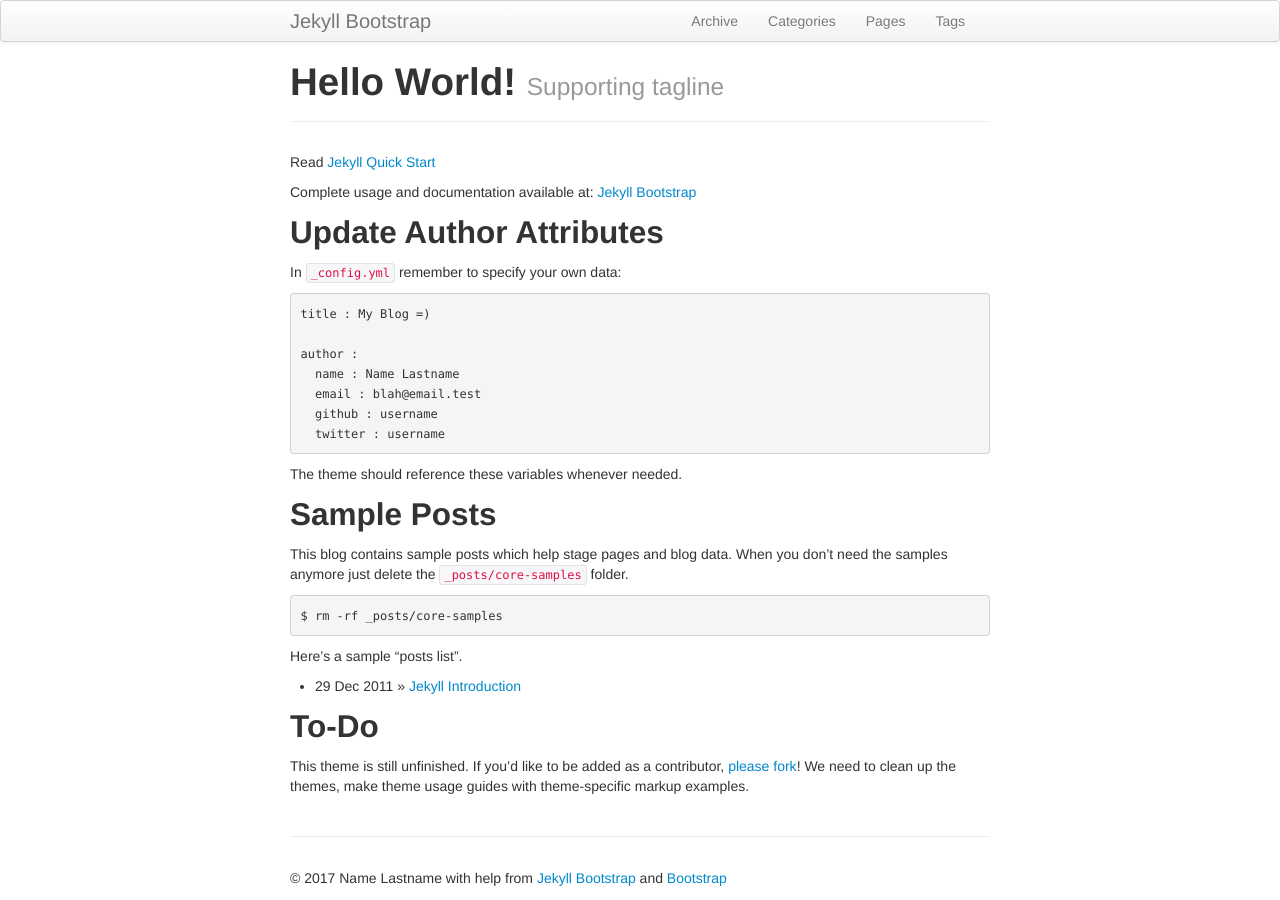
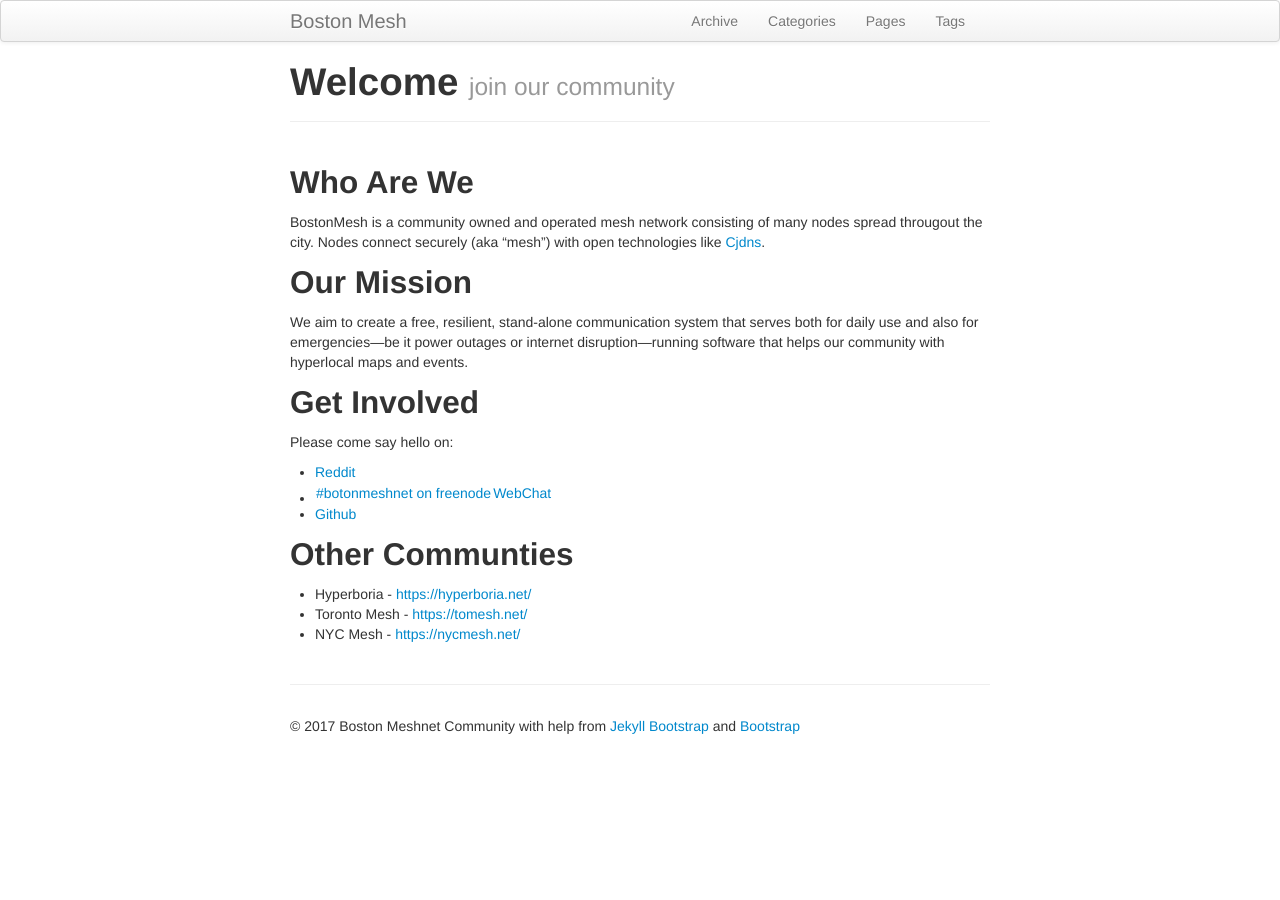
Before and after one commit to bostonmeshnet/bostonmeshnet.github.io, a Jekyll site: the page built from index.md, in a window 1280 px wide. Built offline with Jekyll 4.4.1, drawn with Linux system fonts in a browser that asks for light colours.

Commit message:
a basic set of information to get started

```diff
--- a/_config.yml
+++ b/_config.yml
@@ -8,14 +8,14 @@ highlighter: pygments
 # Themes are encouraged to use these universal variables
 # so be sure to set them if your theme uses them.
 #
-title : Jekyll Bootstrap
-tagline: Site Tagline
+title : Boston Mesh
+tagline: A community network and internet access project.
 author :
-  name : Name Lastname
-  email : blah@email.test
-  github : username
-  twitter : username
-  feedburner : feedname
+  name : Boston Meshnet Community
+  email : hello@bostonmesh.net
+  github : bostonmeshnet
+  # twitter : username
+  # feedburner : feedname
 
 # The production_url is only used when full-domain names are needed
 # such as sitemap.txt
@@ -25,7 +25,7 @@ author :
 # Else if you are pushing to username.github.io, replace with your username.
 # Finally if you are pushing to a GitHub project page, include the project name at the end.
 #
-production_url : http://username.github.io
+production_url : http://bostonmeshnet.github.io
 
 gems: ["jekyll-sitemap"]
 
@@ -82,7 +82,7 @@ JB :
   # Set 'provider' to false to turn commenting off globally.
   #
   comments :
-    provider : disqus
+    provider : false
     disqus :
       short_name : jekyllbootstrap
     livefyre :
@@ -102,7 +102,7 @@ JB :
   # Set 'provider' to false to turn analytics off globally.
   #
   analytics :
-    provider : google
+    provider : false
     gauges :
         site_id : 'SITE ID'
     google :
--- a/index.md
+++ b/index.md
@@ -1,44 +1,28 @@
 ---
 layout: page
-title: Hello World!
-tagline: Supporting tagline
+title: Welcome
+tagline: join our community
 ---
 {% include JB/setup %}
 
-Read [Jekyll Quick Start](http://jekyllbootstrap.com/usage/jekyll-quick-start.html)
+## Who Are We
 
-Complete usage and documentation available at: [Jekyll Bootstrap](http://jekyllbootstrap.com)
+BostonMesh is a community owned and operated mesh network consisting of many nodes spread througout the city. Nodes connect securely (aka "mesh") with open technologies like [Cjdns](https://en.wikipedia.org/wiki/Cjdns).
 
-## Update Author Attributes
+## Our Mission
 
-In `_config.yml` remember to specify your own data:
+We aim to create a free, resilient, stand-alone communication system that serves both for daily use and also for emergencies—be it power outages or internet disruption—running software that helps our community with hyperlocal maps and events.
 
-    title : My Blog =)
+## Get Involved
 
-    author :
-      name : Name Lastname
-      email : blah@email.test
-      github : username
-      twitter : username
+Please come say hello on:
 
-The theme should reference these variables whenever needed.
+* [Reddit](https://www.reddit.com/r/BostonMeshnet/)
+* [#botonmeshnet on freenode](irc://chat.freenode.net/bostonmeshnet) | [WebChat](https://webchat.freenode.net/?channels=bostonmeshnet)
+* [Github](https://github.com/bostonmeshnet)
 
-## Sample Posts
+## Other Communties
 
-This blog contains sample posts which help stage pages and blog data.
-When you don't need the samples anymore just delete the `_posts/core-samples` folder.
-
-    $ rm -rf _posts/core-samples
-
-Here's a sample "posts list".
-
-<ul class="posts">
-  {% for post in site.posts %}
-    <li><span>{{ post.date | date_to_string }}</span> &raquo; <a href="{{ BASE_PATH }}{{ post.url }}">{{ post.title }}</a></li>
-  {% endfor %}
-</ul>
-
-## To-Do
-
-This theme is still unfinished. If you'd like to be added as a contributor, [please fork](http://github.com/plusjade/jekyll-bootstrap)!
-We need to clean up the themes, make theme usage guides with theme-specific markup examples.
+* Hyperboria - [https://hyperboria.net/](https://hyperboria.net/)
+* Toronto Mesh - [https://tomesh.net/](https://tomesh.net/)
+* NYC Mesh - [https://nycmesh.net/](https://nycmesh.net/)
```
Also changed, not shown: _posts/core-samples/2011-12-29-jekyll-introduction.md (deleted, +0 -412 lines).
